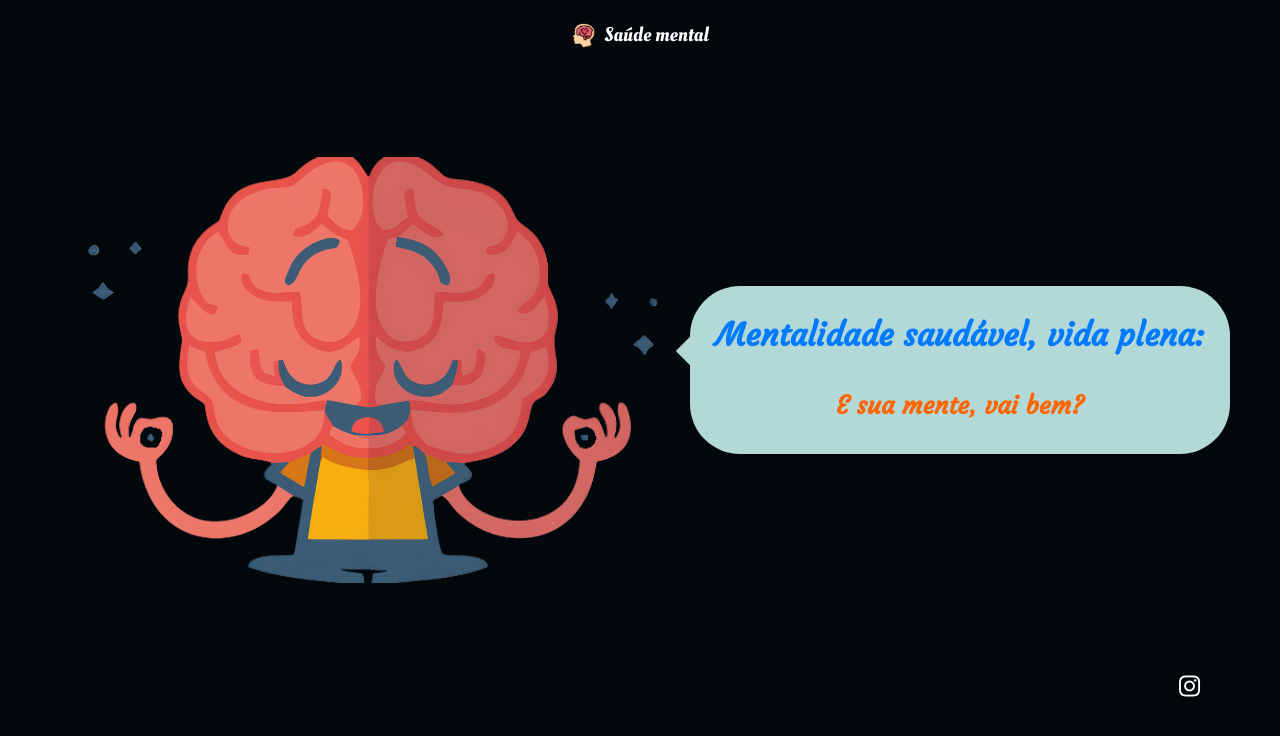
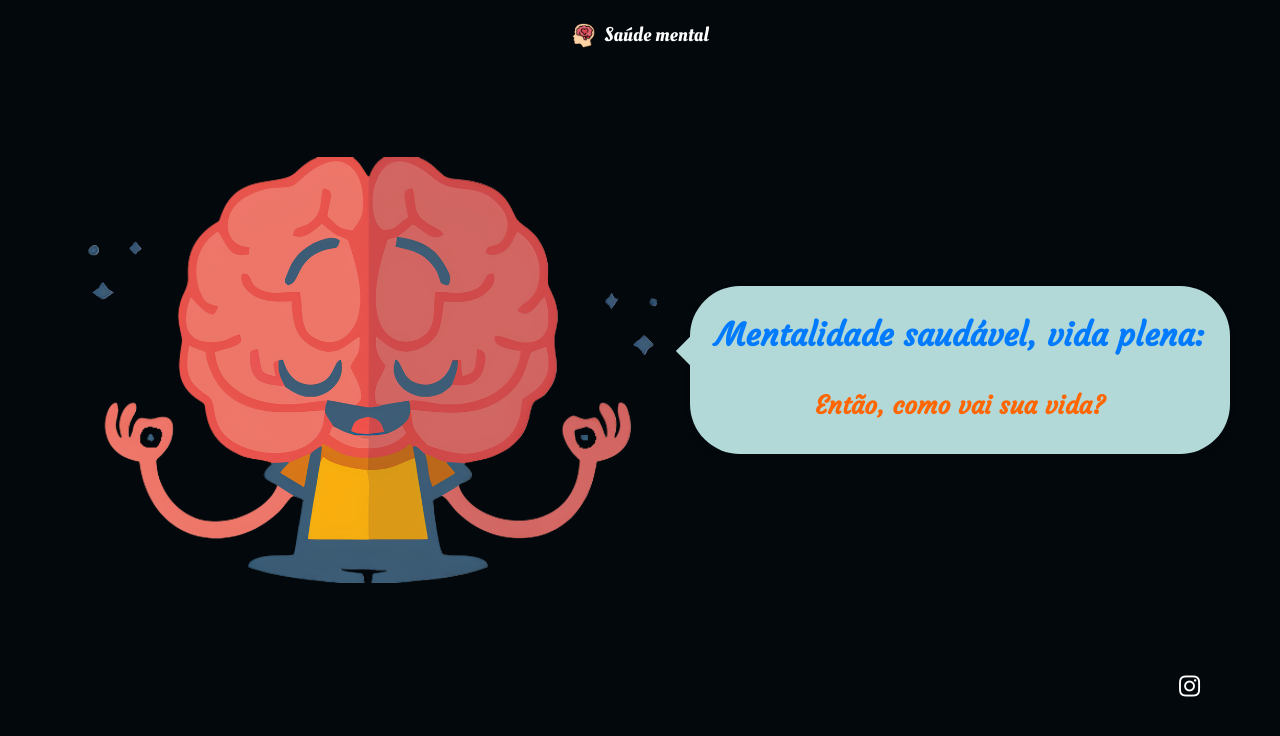
Before and after one commit to Merykson-a/mental-health-frontend, a Vue app: page / in a window 1280 px wide. Shown: the top 736 px of the page. Built offline with nearby package versions, Linux system fonts and the light colour scheme.

Commit message:
feat: add header #master

```diff
--- a/src/components/Header.vue
+++ b/src/components/Header.vue
@@ -17,7 +17,7 @@
                 <h1 class="title mt-3" style="">
                     Mentalidade saudável, vida plena:
                 </h1>
-                <p class="sub-title mt-7 mb-4">E sua mente, vai bem?</p>
+                <p class="sub-title mt-7 mb-4">Então, como vai sua vida?</p>
             </div>
         </div>
     </header>
```
